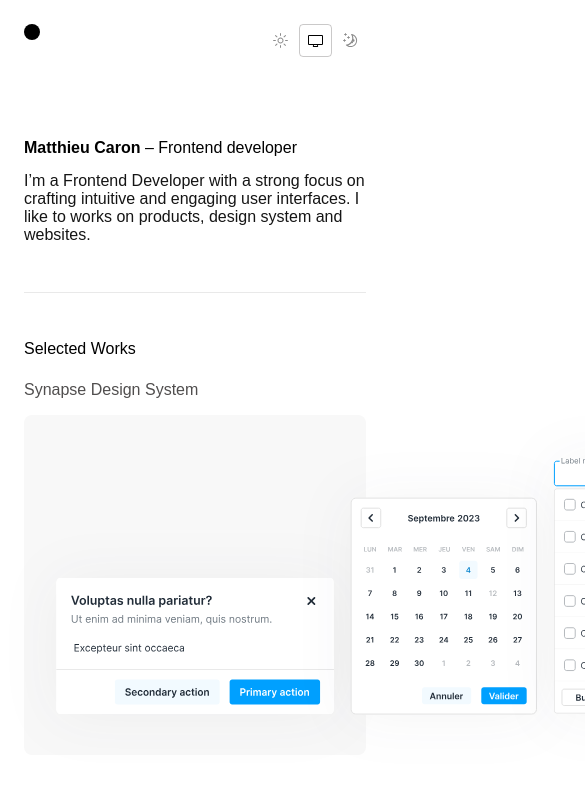
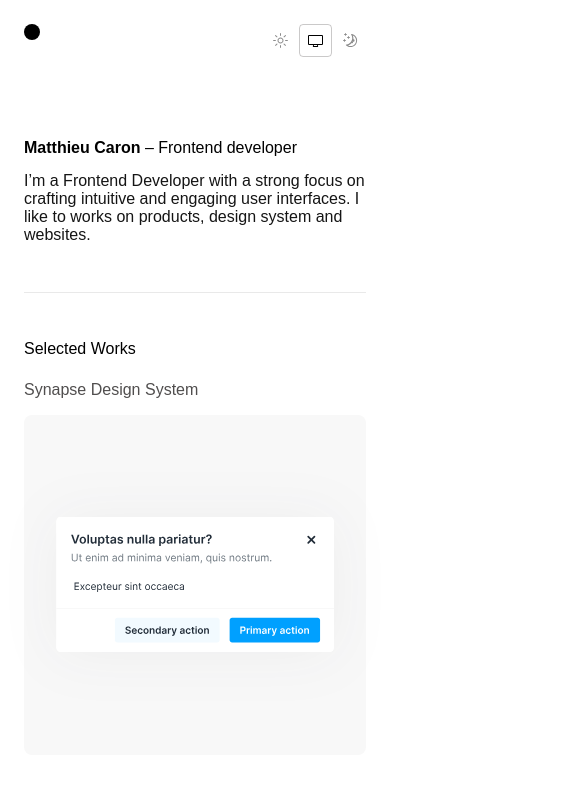
Before and after one commit to graphmatth/my-website, an Astro site: page / in a window 390 px wide. Shown: the top 808 px of the page, 585 px wide, since content can reach past the window. Built offline with nearby package versions, Linux system fonts and the light colour scheme; Astro itself is replaced by a stand-in of ours; a web font is replaced by a local one.

Commit message:
fix: delete useless css causing issues on responsive

```diff
--- a/src/assets/style.css
+++ b/src/assets/style.css
@@ -125,8 +125,6 @@
 
 .link-card img {
   height: 100%;
-  display: flex;
-  flex: 1;
   object-fit: contain;
 }
 
```
